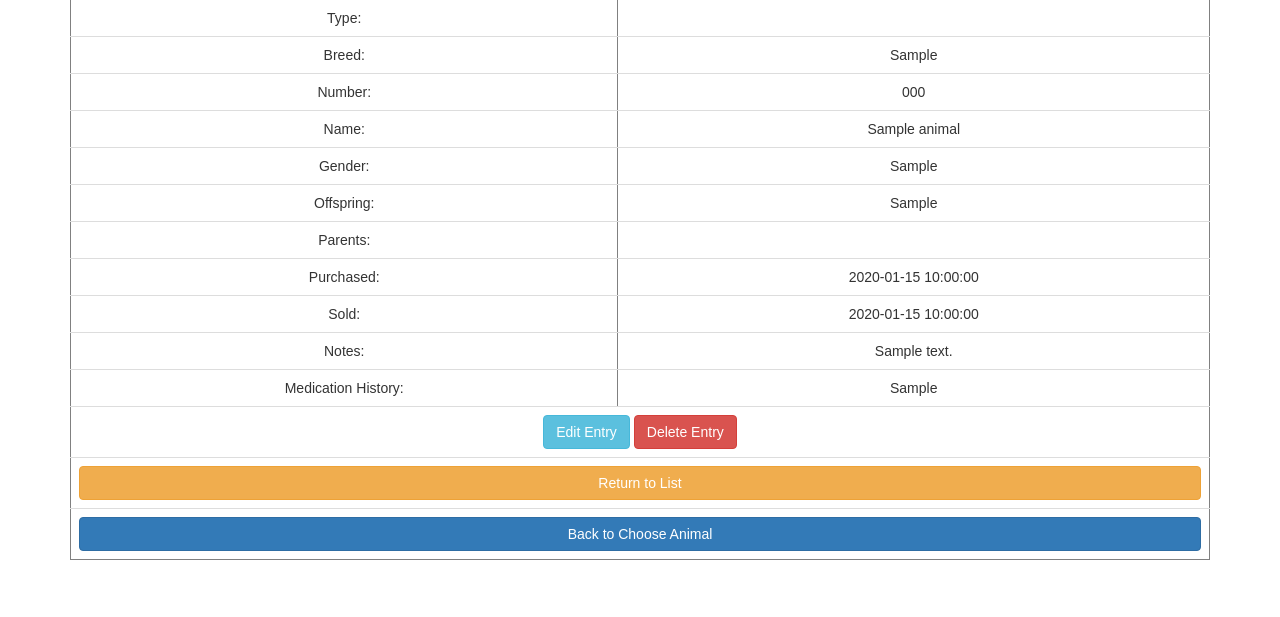
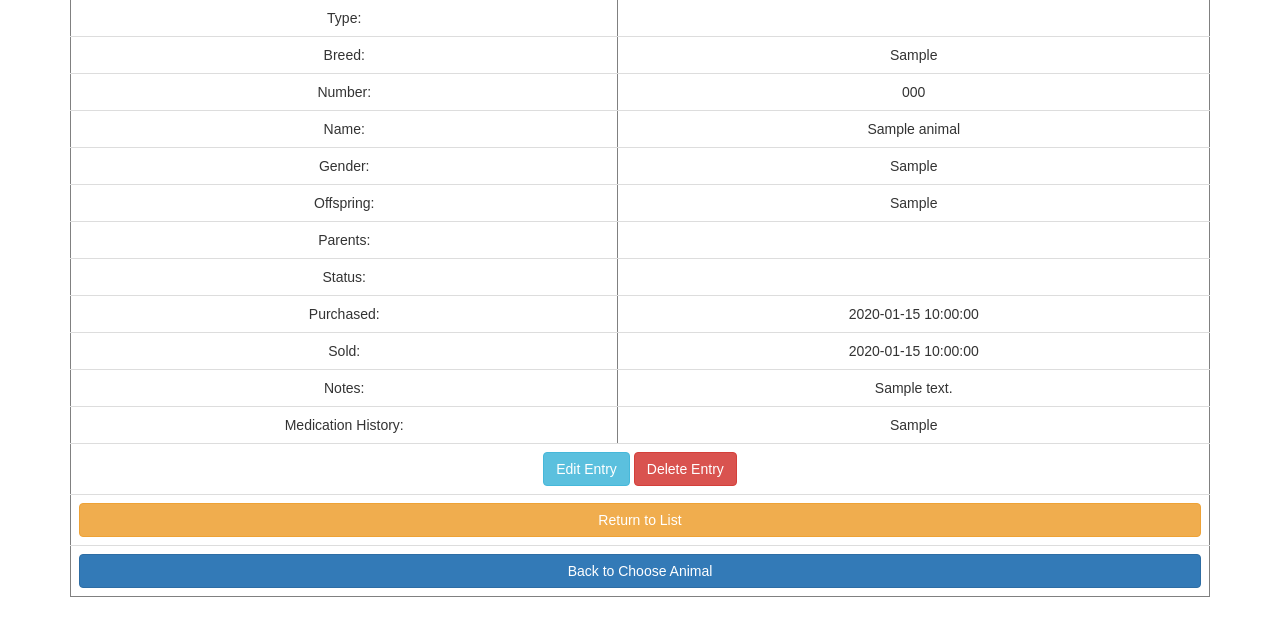
Before and after one commit to breekru/FarmApp, a PHP site: page /view.php?id=1 in a window 1280 px wide. Shown: the part 421-1038 px from the top of the page. Before the commit the page ends 981 px from the top, so only its background shows below. Run offline with PHP 8.4, Linux system fonts and the light colour scheme; the visitor is signed in with stand-in values (Sample User, id 1); tables that the repository leaves empty or names only in its code hold one stand-in row (values such as "Sample post"); grey boxes marked "Sample" are stand-in pictures; data that the repository does not hold is empty.

Commit message:
Status added to View

```diff
--- a/view.php
+++ b/view.php
@@ -87,13 +87,14 @@ $name =$_REQUEST['name'];
 $gender =$_REQUEST['gender'];
 $offspring =$_REQUEST['offspring'];
 $parents =$_REQUEST['parents'];
+$status1 =$_REQUEST['status'];
 $date_purchased =$_REQUEST['date_purchased'];
 $date_sold =$_REQUEST['date_sold'];
 $notes =$_REQUEST['notes'];
 $meds =$_REQUEST['meds'];
 $user_id = $_SESSION["username"];
 $update="update animals set created_at='".$created_at."',
-type='".$type."', breed='".$breed."', number='".$number."', name='".$name."', gender='".$gender."', offspring='".$offspring."', parents='".$parents."', date_purchased='".$date_purchased."', date_sold='".$date_sold."', notes='".$notes."', meds='".$meds."',
+type='".$type."', breed='".$breed."', number='".$number."', name='".$name."', gender='".$gender."', offspring='".$offspring."', parents='".$parents."', status1='".$status."', date_purchased='".$date_purchased."', date_sold='".$date_sold."', notes='".$notes."', meds='".$meds."',
 user_id='".$user_id."' where id='".$id."'";
 mysqli_query($con, $update) or die(mysqli_error());
 $status = "Record Updated Successfully. </br></br>
@@ -162,6 +163,10 @@ while($row = mysqli_fetch_assoc($result)) {
 <td align="center"><?php echo $row["parents"]; ?></td>
 </tr>
 <tr>
+<td align="center">Status:</td>
+<td align="center"><?php echo $row["status1"]; ?></td>
+</tr>
+<tr>
 <td align="center">Purchased:</td>
 <td align="center"><?php echo $row["date_purchased"]; ?></td>
 </tr>
```
